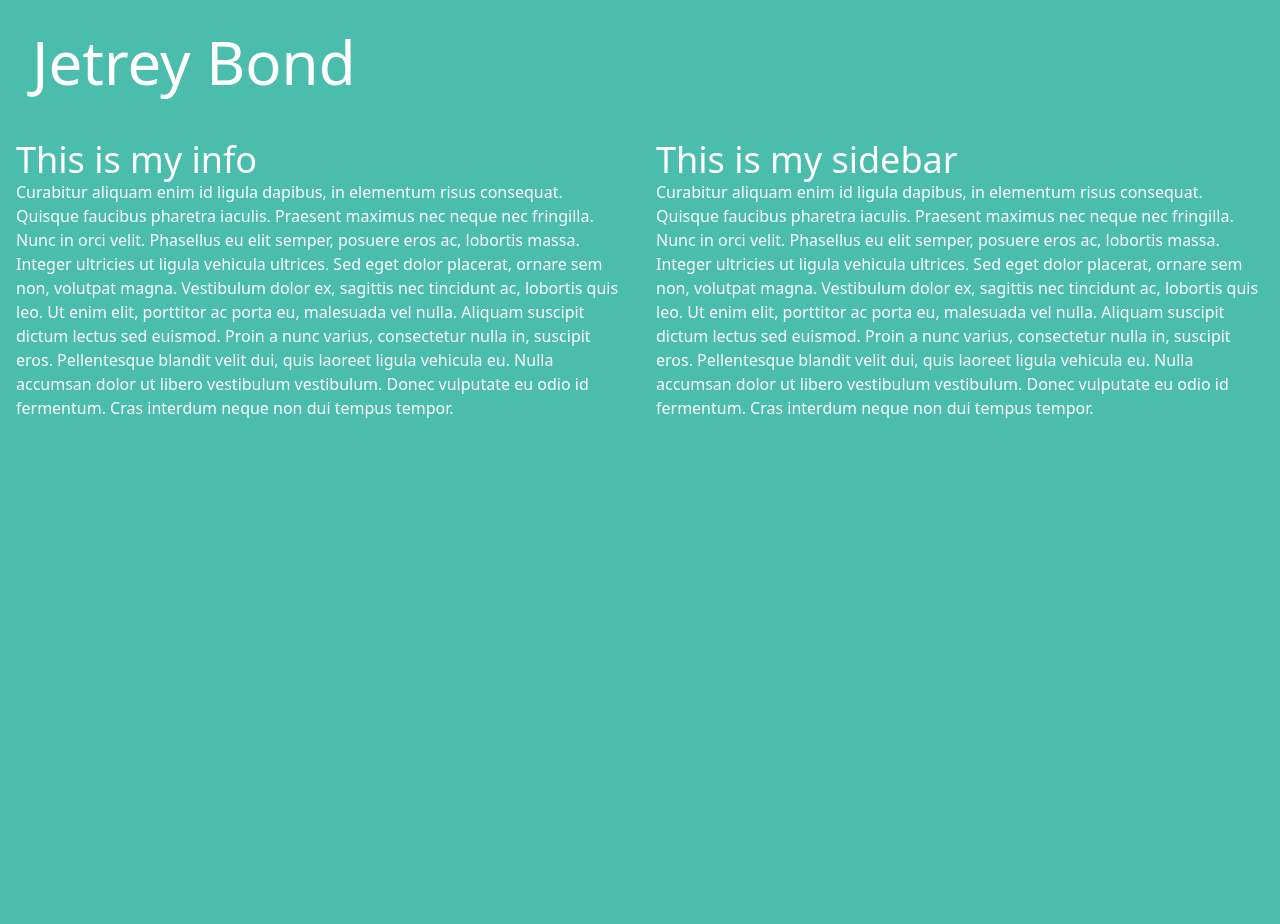
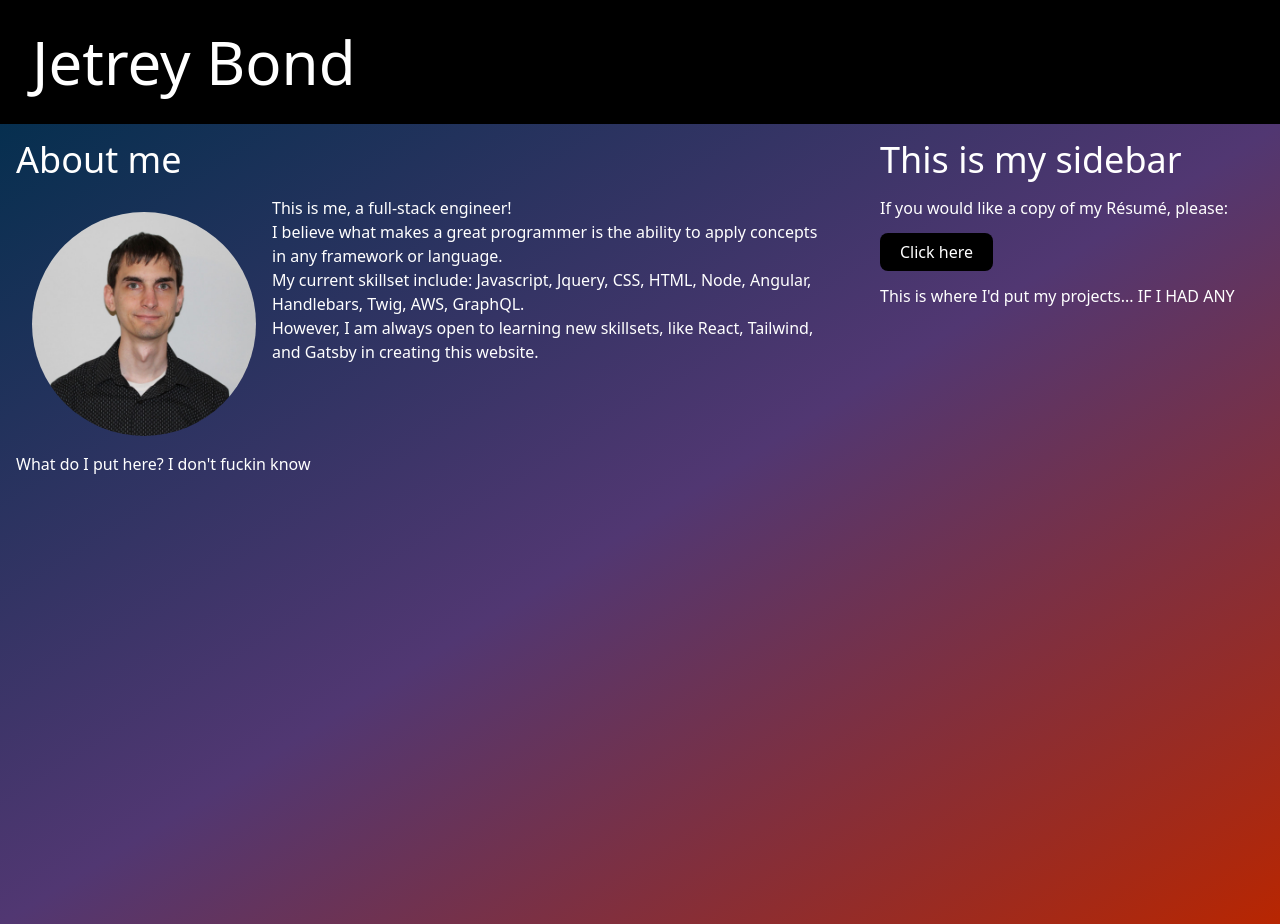
Before and after one commit to jetbond47/jetbond47.github.io, a Gatsby site: page / in a window 1280 px wide. Before the commit the page ends 800 px from the top, so only its background shows below. Built offline with nearby package versions, Linux system fonts and the light colour scheme; Gatsby itself is replaced by a stand-in of ours.

Commit message:
Adding some cool new stuff

```diff
--- a/src/pages/index.js
+++ b/src/pages/index.js
@@ -1,26 +1,46 @@
 import * as React from "react";
 import "../styles/global.css";
+import me from "../images/me.jpg";
+import resume from "../other/resume.pdf";
 
 // markup
 const IndexPage = () => {
   return (
     <main>
       <title>Home Page</title>
-      <h2 className="text-6xl p-8"> Jetrey Bond</h2>
-      <div className="flex justify-around flex-wrap md:flex-nowrap">
-        <div className="p-4">
-          <h3 className="text-4xl">This is my info</h3>
-          <p>
-            Curabitur aliquam enim id ligula dapibus, in elementum risus consequat. Quisque faucibus pharetra iaculis. Praesent maximus nec neque nec fringilla. Nunc in orci velit. Phasellus eu elit semper, posuere eros ac, lobortis massa. Integer ultricies ut ligula vehicula ultrices. Sed eget dolor placerat, ornare sem non, volutpat magna. Vestibulum dolor ex, sagittis nec tincidunt ac, lobortis quis leo. Ut enim elit, porttitor ac porta eu, malesuada vel nulla. Aliquam suscipit dictum lectus sed euismod. Proin a nunc varius, consectetur nulla in, suscipit eros. Pellentesque blandit velit dui, quis laoreet ligula vehicula eu. Nulla accumsan dolor ut libero vestibulum vestibulum. Donec vulputate eu odio id fermentum. Cras interdum neque non dui tempus tempor.
+      <h2 className="text-6xl p-8 bg-primary"> Jetrey Bond</h2>
+      <div className="grid grid-cols-1 md:grid-cols-3 gap-4 bg-gradient-to-br from-secondary via-tertiary to-neutral">
+        <div className="p-4 lg:min-h-screen col-span-2">
+          <h3 className="text-4xl pb-4 text-center md:text-left">About me</h3>
+          <div className="flex flex-wrap md:flex-nowrap">
+            <img className="rounded-full h-64 w-64 justify-center md:justify-start m-auto md:m-0 p-4" src={me} alt="me"/>
+            <p className="text-center md:text-left">
+              This is me, a full-stack engineer!
+              <br/>
+              I believe what makes a great programmer is the ability to apply concepts in any framework or language.
+              <br/>
+              My current skillset include: Javascript, Jquery, CSS, HTML, Node, Angular, Handlebars, Twig, AWS, GraphQL.
+              <br/>
+              However, I am always open to learning new skillsets, like React, Tailwind, and Gatsby in creating this website.
+            </p>
+          </div>
+          <p className="flex justify-center md:justify-start flex-initial">
+            What do I put here? I don't fuckin know
           </p>
         </div>
-        <div className="p-4 max-w-4xl">
-          <h3 className="text-4xl">This is my sidebar</h3>
-          <p>
-            Curabitur aliquam enim id ligula dapibus, in elementum risus consequat. Quisque faucibus pharetra iaculis. Praesent maximus nec neque nec fringilla. Nunc in orci velit. Phasellus eu elit semper, posuere eros ac, lobortis massa. Integer ultricies ut ligula vehicula ultrices. Sed eget dolor placerat, ornare sem non, volutpat magna. Vestibulum dolor ex, sagittis nec tincidunt ac, lobortis quis leo. Ut enim elit, porttitor ac porta eu, malesuada vel nulla. Aliquam suscipit dictum lectus sed euismod. Proin a nunc varius, consectetur nulla in, suscipit eros. Pellentesque blandit velit dui, quis laoreet ligula vehicula eu. Nulla accumsan dolor ut libero vestibulum vestibulum. Donec vulputate eu odio id fermentum. Cras interdum neque non dui tempus tempor.
-          </p>
+        <div className="p-4 max-w-4xl lg:min-h-screen text-center md:text-left">
+          <h3 className="text-4xl pb-4">This is my sidebar</h3>
+          <div className="pb-5">
+            If you would like a copy of my Résumé, please:
+          </div>
+          <a className="pl-5 pr-5 pb-2 pt-2 bg-primary rounded-lg" href={resume} download>Click here</a>
+          <div className="pt-5">
+            This is where I'd put my projects... IF I HAD ANY
+          </div>
         </div>
       </div>
+
+
     </main>
   )
 }
--- a/src/styles/global.css
+++ b/src/styles/global.css
@@ -4,5 +4,8 @@
 
 body {
     color: white;
-    background-color: #4ABDAC;
 }
+
+.imageContainer {
+    overflow: hidden;
+}
--- a/tailwind.config.js
+++ b/tailwind.config.js
@@ -3,10 +3,10 @@ module.exports = {
   darkMode: false, // or 'media' or 'class'
   theme: {
     colors: {
-      'primary': '#4ABDAC',
-      'secondary': '#FC4A1A',
-      'tertiary': '#F78733',
-      'neutral': '#DFDCE3'
+      'primary': '#000000',
+      'secondary': '#062F4F',
+      'tertiary': '#513772',
+      'neutral': '#B82601'
      }
   },
   variants: {
```
Also changed, not shown: src/images/me.jpg (added), 1 other file.
